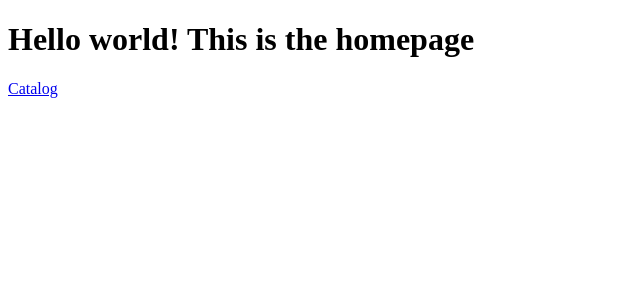
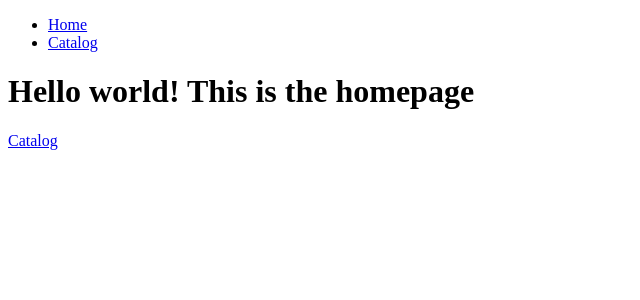
Before and after one commit to johnthedesigner/mayer-archive_old, a Next.js app: page / in a window 1280 px wide. Shown: the top 300 px of the page, without its empty margins (0-640 px from the left). Built offline with nearby package versions, Linux system fonts and the light colour scheme.

Commit message:
Added a global header component

```diff
--- /dev/null
+++ b/components/Header.js
@@ -0,0 +1,22 @@
+import Link from "next/link";
+
+const Header = () => {
+  return (
+    <header>
+      <ul>
+        <li>
+          <Link href="/">
+            <a>Home</a>
+          </Link>
+        </li>
+        <li>
+          <Link href="/catalog">
+            <a>Catalog</a>
+          </Link>
+        </li>
+      </ul>
+    </header>
+  );
+};
+
+export default Header;
--- a/pages/catalog/images/[image_id].js
+++ b/pages/catalog/images/[image_id].js
@@ -2,6 +2,7 @@ import Head from "next/head";
 import Link from "next/link";
 import _ from "lodash";
 
+import Header from "../../../components/Header";
 import Image from "../../../components/image";
 
 import { getImage, getImages, getEnvelope } from "../../../lib/api";
@@ -13,6 +14,7 @@ const ImageDetail = ({ envelope, image }) => {
 
   return (
     <div className="container">
+      <Header />
       <h1 className="title">Hello world!</h1>
 
       <h3>{image_id}</h3>
--- a/pages/index.js
+++ b/pages/index.js
@@ -1,22 +1,22 @@
-import Head from 'next/head'
-import Link from 'next/link'
-import _ from 'lodash'
+import Head from "next/head";
+import Link from "next/link";
+import _ from "lodash";
 
-import { getEnvelopes } from '../lib/api'
+import { getEnvelopes } from "../lib/api";
+import Header from "../components/Header";
 
-const Home = (envelopes) => {
+const Home = envelopes => {
   return (
     <div className="container">
-        <h1 className="title">
-          Hello world! This is the homepage
-        </h1>
-        <p>
-          <Link href="/catalog">
-            <a>Catalog</a>
-          </Link>
-        </p>
+      <Header />
+      <h1 className="title">Hello world! This is the homepage</h1>
+      <p>
+        <Link href="/catalog">
+          <a>Catalog</a>
+        </Link>
+      </p>
     </div>
-  )
-}
+  );
+};
 
-export default Home
+export default Home;
```
Also changed, not shown: pages/catalog/envelopes/[envelope_id].js (+29 -30 lines), pages/catalog/index.js (+32 -33 lines).
